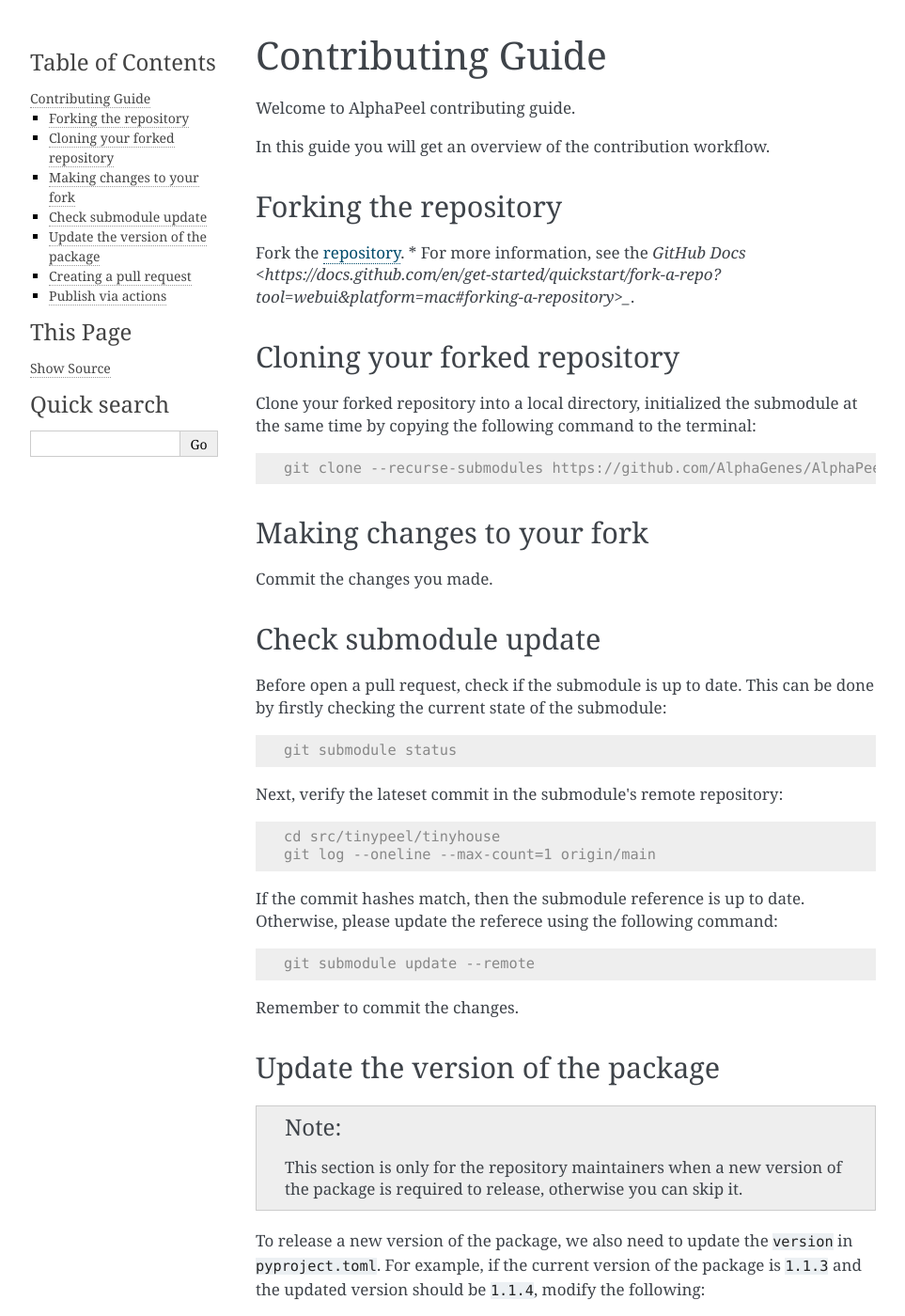
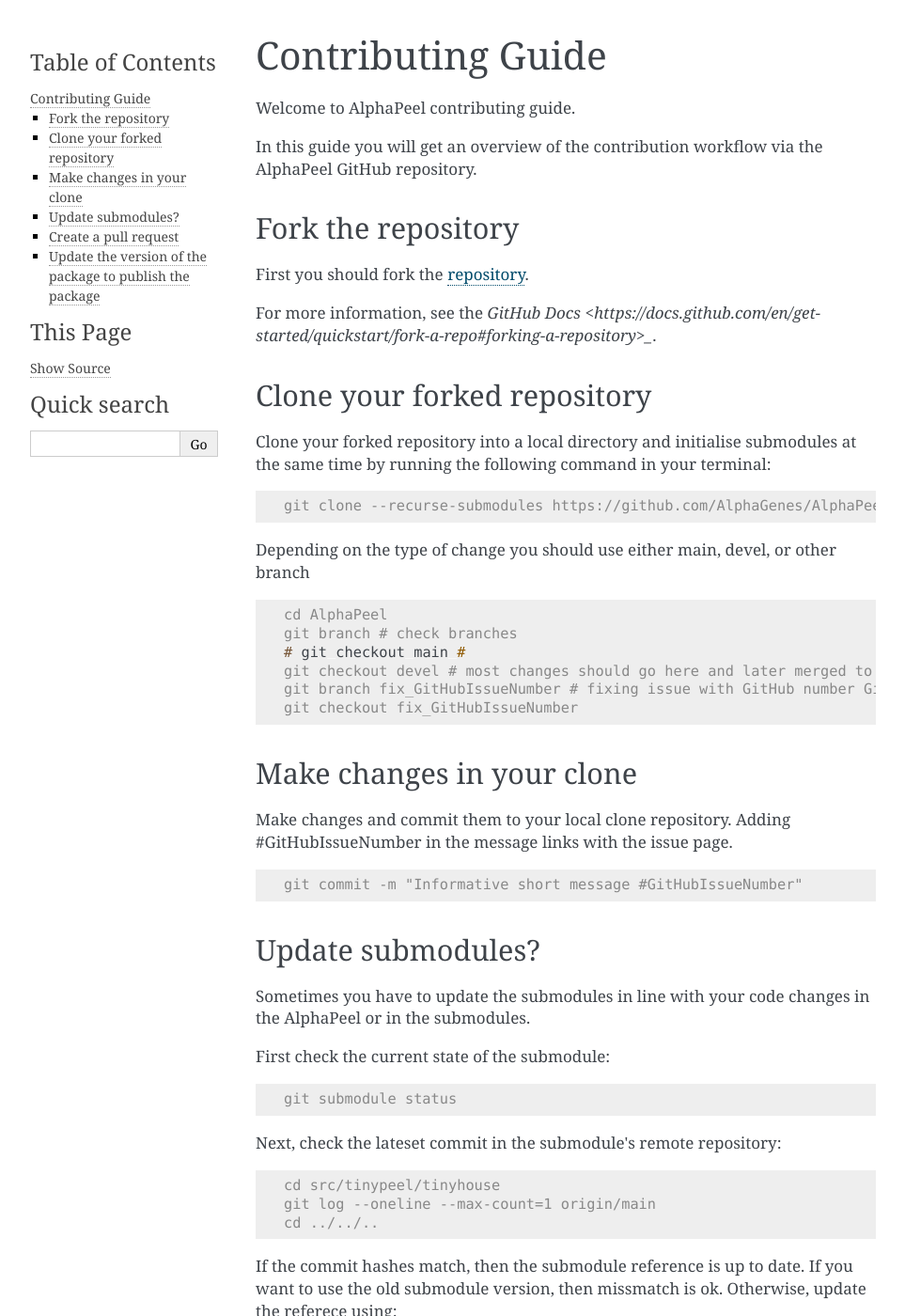
Before and after one commit to AlphaGenes/AlphaPeel, a Sphinx documentation site: the page built from docs/source/contribute.rst, in a window 1280 px wide and 1400 px high. Shown: the whole window at 94% size, without its empty margins (148-1111 px from the left). Built offline with Sphinx 7.4.7, drawn with Linux system fonts in a browser that asks for light colours; some of the changed text lies outside the part shown.

Commit message:
Polishing docs/source/contribute.rst

```diff
--- a/docs/source/contribute.rst
+++ b/docs/source/contribute.rst
@@ -3,61 +3,89 @@
 
 Welcome to AlphaPeel contributing guide.
 
-In this guide you will get an overview of the contribution workflow.
+In this guide you will get an overview of the contribution workflow via the AlphaPeel GitHub repository.
 
-Forking the repository
-----------------------
+Fork the repository
+-------------------
 
-Fork the `repository <https://github.com/AlphaGenes/AlphaPeel>`_.
-* For more information, see the `GitHub Docs <https://docs.github.com/en/get-started/quickstart/fork-a-repo?tool=webui&platform=mac#forking-a-repository>_`.
+First you should fork the `repository <https://github.com/AlphaGenes/AlphaPeel>`_.
 
-Cloning your forked repository
-------------------------------
+For more information, see the `GitHub Docs <https://docs.github.com/en/get-started/quickstart/fork-a-repo#forking-a-repository>_`.
 
-Clone your forked repository into a local directory, initialized the submodule at the same time by copying the following command to the terminal:
+Clone your forked repository
+----------------------------
+
+Clone your forked repository into a local directory and initialise submodules at the same time by running the following command in your terminal:
 
 .. code-block:: console
 
     git clone --recurse-submodules https://github.com/AlphaGenes/AlphaPeel.git
 
+Depending on the type of change you should use either main, devel, or other branch
 
-Making changes to your fork
----------------------------
+.. code-block:: console
 
-Commit the changes you made.
+    cd AlphaPeel
+    git branch # check branches
+    # git checkout main #
+    git checkout devel # most changes should go here and later merged to main by maintainers
+    git branch fix_GitHubIssueNumber # fixing issue with GitHub number GitHubIssueNumber
+    git checkout fix_GitHubIssueNumber
 
-Check submodule update
-----------------------
+Make changes in your clone
+--------------------------
 
-Before open a pull request, check if the submodule is up to date. This can be done by firstly checking the current state of the submodule:
+Make changes and commit them to your local clone repository. Adding #GitHubIssueNumber in the message links with the issue page.
+
+.. code-block:: console
+
+    git commit -m "Informative short message #GitHubIssueNumber"
+
+Update submodules?
+------------------
+
+Sometimes you have to update the submodules in line with your code changes in the AlphaPeel or in the submodules.
+
+First check the current state of the submodule:
 
 .. code-block:: console
 
     git submodule status
 
-Next, verify the lateset commit in the submodule's remote repository:
+Next, check the lateset commit in the submodule's remote repository:
 
 .. code-block:: console
 
     cd src/tinypeel/tinyhouse
     git log --oneline --max-count=1 origin/main
+    cd ../../..
 
-If the commit hashes match, then the submodule reference is up to date. Otherwise, please update the referece using the following command:
+If the commit hashes match, then the submodule reference is up to date. If you want to use the old submodule version, then missmatch is ok. Otherwise, update the referece using:
 
 .. code-block:: console
 
     git submodule update --remote
+    git commit -m "Updated submodule reference to X.Y.Z #GitHubIssueNumber" # provide version or hash
 
-Remember to commit the changes.
+Create a pull request
+-----------------------
 
-Update the version of the package
----------------------------------
+`Create a pull request (PR) <https://docs.github.com/en/pull-requests/collaborating-with-pull-requests/proposing-changes-to-your-work-with-pull-requests/creating-a-pull-request#creating-the-pull-request>` to propose your changes to the repository. Your PR will be reviewed by maintainers.
+
+Update the version of the package to publish the package
+--------------------------------------------------------
 
 .. note::
 
-    This section is only for the repository maintainers when a new version of the package is required to release, otherwise you can skip it.
+    This section is only for the repository maintainers to publish a new version of the package.
 
-To release a new version of the package, we also need to update the ``version`` in ``pyproject.toml``. For example, if the current version of the package is ``1.1.3`` and the updated version should be ``1.1.4``, modify the following:
+To release a new version of the package, we must update the ``version`` in ``pyproject.toml``. For example, if the current version of the package is ``1.1.3`` and the updated version should be ``1.1.4``, run:
+
+.. code-block:: console
+
+    vi pyproject.toml
+
+modify the following:
 
 .. code-block:: toml
 
@@ -77,32 +105,28 @@
     version = "1.1.4"
     ...
 
-Remember to commit the changes.
+commit the change:
 
-Creating a pull request
------------------------
+.. code-block:: console
 
-`Create a pull request <https://docs.github.com/en/pull-requests/collaborating-with-pull-requests/proposing-changes-to-your-work-with-pull-requests/creating-a-pull-request#creating-the-pull-request>` to propose your changes to the repository. Your PR will be reviewed by some of the maintainers.
+    git commit -m "Bumped version to 1.1.4"
 
-Publish via actions
--------------------
-
-.. note::
-
-    This section is only for the repository administrators. Others should stop here.
-
-Finally, we need to publish the updated package. In AlphaPeel, this is done by trigering the workflow by a tagged commit.
-
-First, tag the commit with the corresponding version number:
+tag the version:
 
 .. code-block:: console
 
     git tag 1.1.4
+    # git tag 1.1.4 --force # if you are reusing the tag
 
-Then push the tagged commit:
+and push:
 
 .. code-block:: console
 
+    git push # do we need this one or just the next one?
     git push --tags
+    # git push --tags --force # if you are reusing the tag
 
-This will trigger the workflow and publish a new version of the project.
+The above will trigger workflow actions to publish the package on PyPi and documentation on Read the Docs:
+
+  * <https://pypi.org/project/AlphaPeel>_
+  * <https://alphapeel.readthedocs.io/en/stable/index.html>_
```
